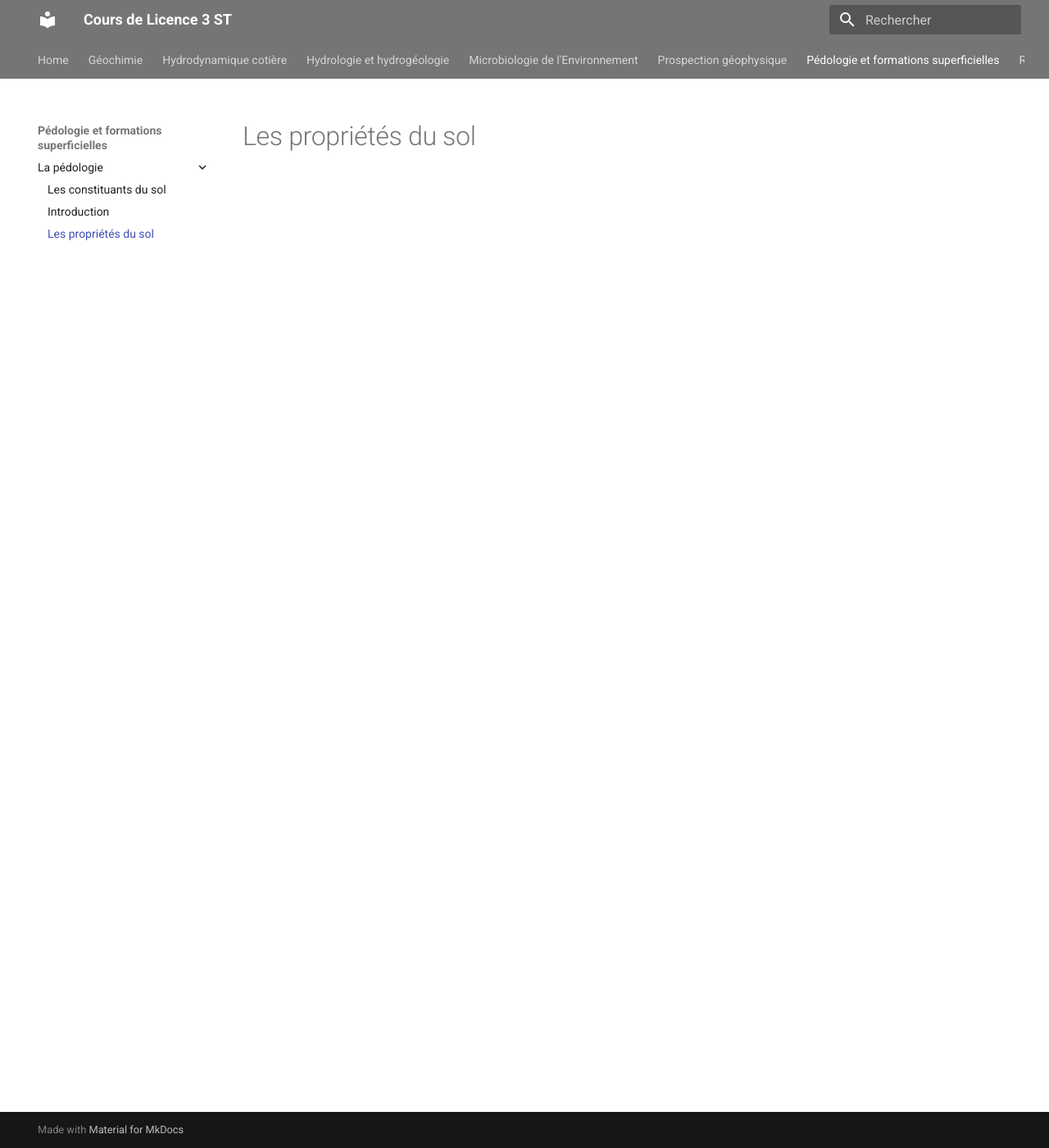
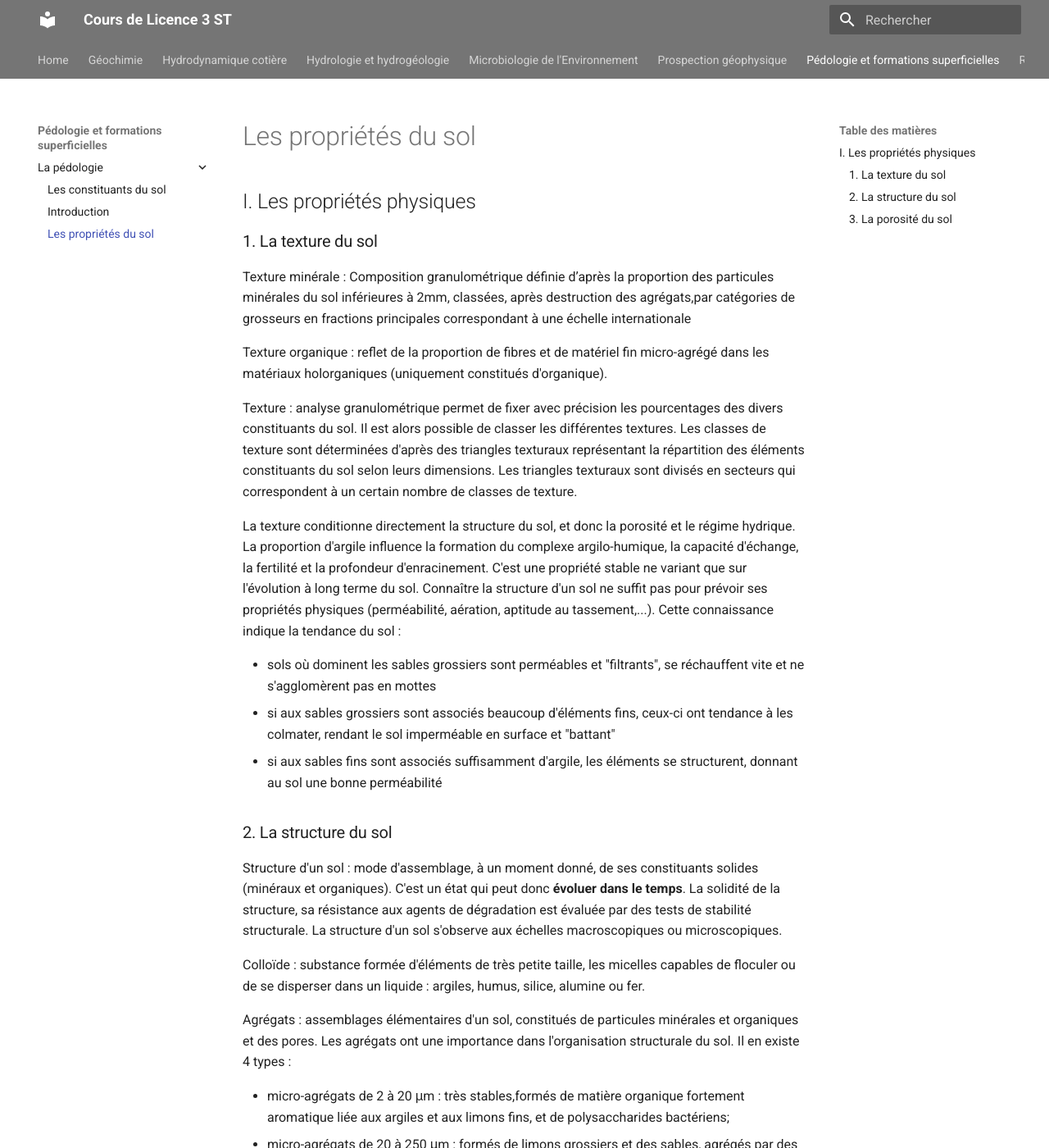
Before and after one commit to Lizeem/L3STcours, an MkDocs documentation site: the page built from Docs/Pédologie et formations superficielles/La pédologie/Propriétés du sol.md, in a window 1280 px wide and 1400 px high. Shown: the whole window at 82% size. Built offline with MkDocs 1.6.1 and Material for MkDocs 9.7.7, drawn with Linux system fonts in a browser that asks for light colours; some of the changed text lies outside the part shown.

Commit message:
Update la pédologie

```diff
--- a/Docs/Pédologie et formations superficielles/La pédologie/Propriétés du sol.md
+++ b/Docs/Pédologie et formations superficielles/La pédologie/Propriétés du sol.md
@@ -1 +1,38 @@
 # Les propriétés du sol
+
+## I. Les propriétés physiques
+
+### 1. La texture du sol
+
+Texture minérale : Composition granulométrique définie d’après la proportion des particules minérales du sol inférieures à 2mm, classées, après destruction des agrégats,par catégories de grosseurs en fractions principales correspondant à une échelle internationale
+
+Texture organique : reflet de la proportion de fibres et de matériel fin micro-agrégé dans les matériaux holorganiques (uniquement constitués d'organique).
+
+Texture : analyse granulométrique permet de fixer avec précision les pourcentages des divers constituants du sol. Il est alors possible de classer les différentes textures. Les classes de texture sont déterminées d'après des triangles texturaux représentant la répartition des éléments constituants du sol selon leurs dimensions. Les triangles texturaux sont divisés en secteurs qui correspondent à un certain nombre de classes de texture.
+
+La texture conditionne directement la structure du sol, et donc la porosité et le régime hydrique. La proportion d'argile influence la formation du complexe argilo-humique, la capacité d'échange, la fertilité et la profondeur d'enracinement. C'est une propriété stable ne variant que sur l'évolution à long terme du sol. Connaître la structure d'un sol ne suffit pas pour prévoir ses propriétés physiques (perméabilité, aération, aptitude au tassement,...). Cette connaissance indique la tendance du sol :
+
+- sols où dominent les sables grossiers sont perméables et "filtrants", se réchauffent vite et ne s'agglomèrent pas en mottes
+- si aux sables grossiers sont associés beaucoup d'éléments fins, ceux-ci ont tendance à les colmater, rendant le sol imperméable en surface et "battant"
+- si aux sables fins sont associés suffisamment d'argile, les éléments se structurent, donnant au sol une bonne perméabilité
+
+### 2. La structure du sol
+
+Structure d'un sol : mode d'assemblage, à un moment donné, de ses constituants solides (minéraux et organiques). C'est un état qui peut donc **évoluer dans le temps**. La solidité de la structure, sa résistance aux agents de dégradation est évaluée par des tests de stabilité structurale. La structure d'un sol s'observe aux échelles macroscopiques ou microscopiques.
+
+Colloïde : substance formée d'éléments de très petite taille, les micelles capables de floculer ou de se disperser dans un liquide : argiles, humus, silice, alumine ou fer.
+
+Agrégats : assemblages élémentaires d'un sol, constitués de particules minérales et organiques et des pores. Les agrégats ont une importance dans l'organisation structurale du sol. Il en existe 4 types :
+
+- micro-agrégats de 2 à 20 μm : très stables,formés de matière organique fortement aromatique liée aux argiles et aux limons fins, et de polysaccharides bactériens;
+- micro-agrégats de 20 à 250 μm : formés de limons grossiers et des sables, agrégés par des polysaccharides bactériens;
+- macro-agrégats de 250 à 2000 μm : formés des précédents et de sables grossiers reliés par des polysaccharides,des cellules bactériennes et du mycélium;
+- macro-agrégats > 2000 μm : composés des précédents associés à des particules de matière organique libre, des racines et du mycélium, ces derniers consolidant le tout.
+
+Structure massive : sol asphyxiant, défavorable à l'activité biologique (mauvaise pénétration des racines, difficulté de creusage de galeries..)
+
+Structure particulaire : le sol meuble, filtrant, vite asséché, si la texture est limoneuse, il existe des risques d'imperméabilité superficielle
+
+Structure avec agrégats arrondis : favorable à la fertilité du sol
+
+### 3. La porosité du sol
```
